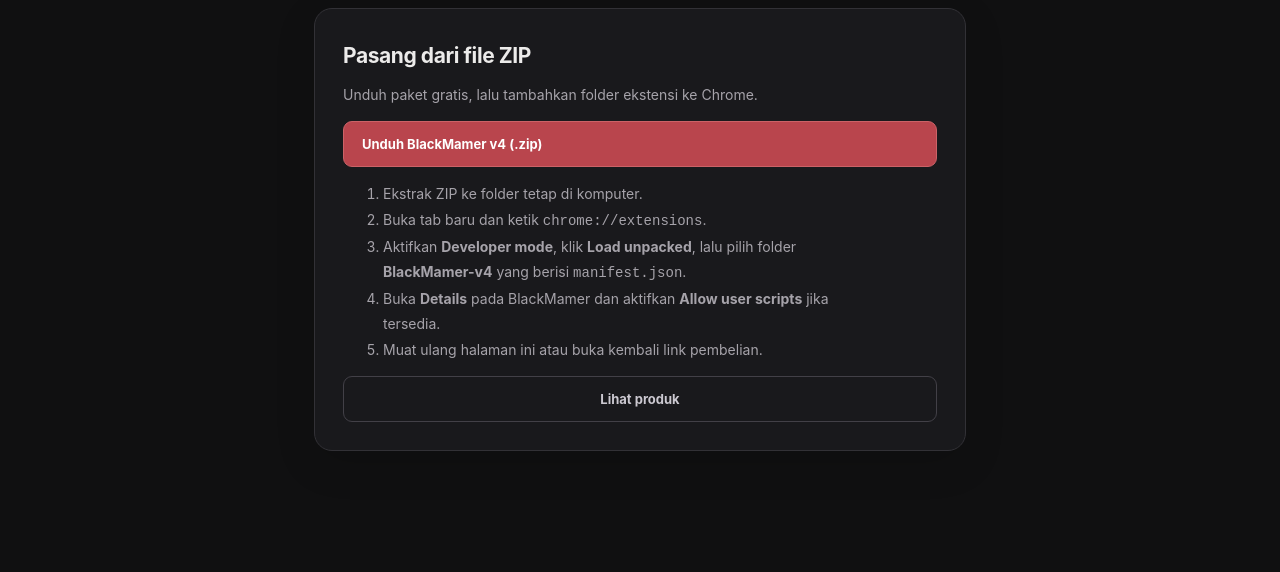
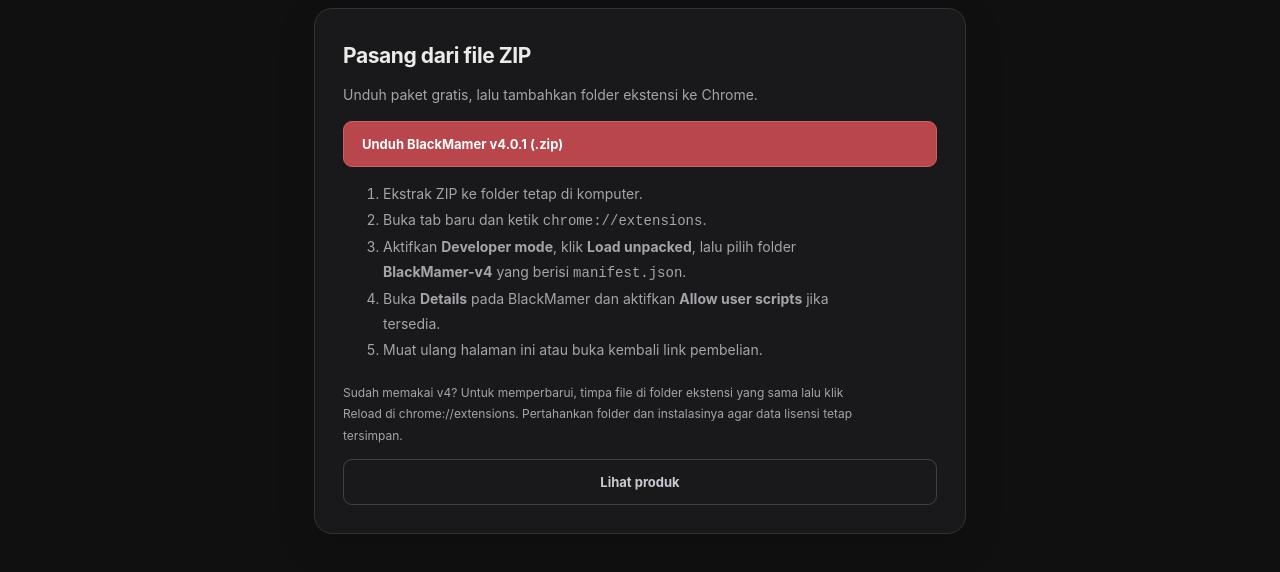
Before and after one commit to sauqihaq/BLACKMAMERLICENSE, a website: page public/extension.html in a window 1280 px wide. Shown: the part 308-880 px from the top of the page. Before the commit the page ends 839 px from the top, so only its background shows below. Drawn offline with Linux system fonts and the light colour scheme.

Commit message:
Show license expiration in the extension library and publish v4.0.1

```diff
--- a/public/extension.html
+++ b/public/extension.html
@@ -15,7 +15,7 @@
       <h2 id="extension-title">Pasang dari file ZIP</h2>
       <p class="lead" id="extension-message" role="status">Unduh paket gratis, lalu tambahkan folder ekstensi ke Chrome.</p>
       <div id="extension-manual">
-        <a class="primary" download="BlackMamer-v4.zip" href="/downloads/BlackMamer-v4.zip">Unduh BlackMamer v4 (.zip)</a>
+        <a class="primary" download="BlackMamer-v4.zip" href="/downloads/BlackMamer-v4.zip?v=4.0.1">Unduh BlackMamer v4.0.1 (.zip)</a>
         <ol class="lead">
           <li>Ekstrak ZIP ke folder tetap di komputer.</li>
           <li>Buka tab baru dan ketik <code>chrome://extensions</code>.</li>
@@ -24,6 +24,7 @@
           <li>Muat ulang halaman ini atau buka kembali link pembelian.</li>
         </ol>
       </div>
+      <p class="note">Sudah memakai v4? Untuk memperbarui, timpa file di folder ekstensi yang sama lalu klik Reload di chrome://extensions. Pertahankan folder dan instalasinya agar data lisensi tetap tersimpan.</p>
       <a class="secondary" href="/#products">Lihat produk</a>
     </section>
   </main>
```
Also changed, not shown: 1 other file.
